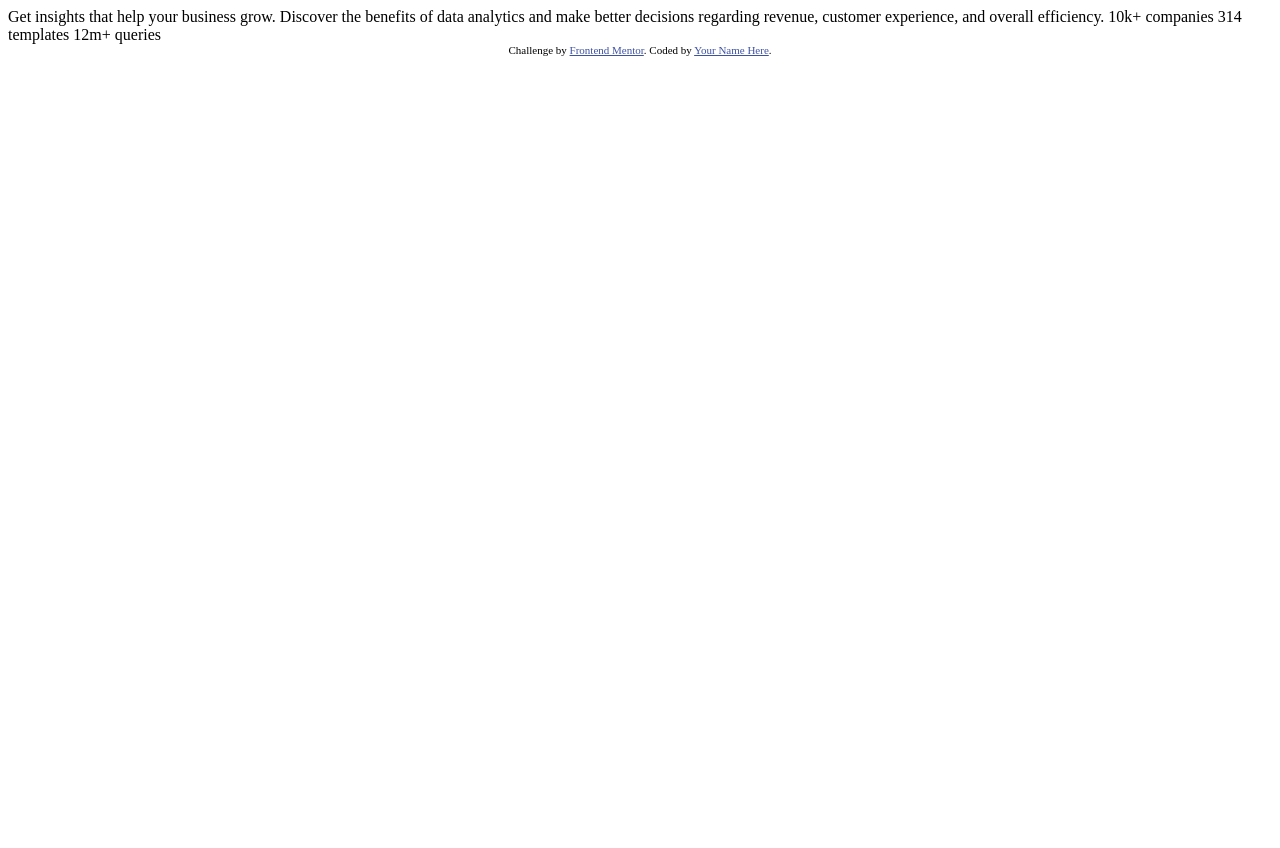
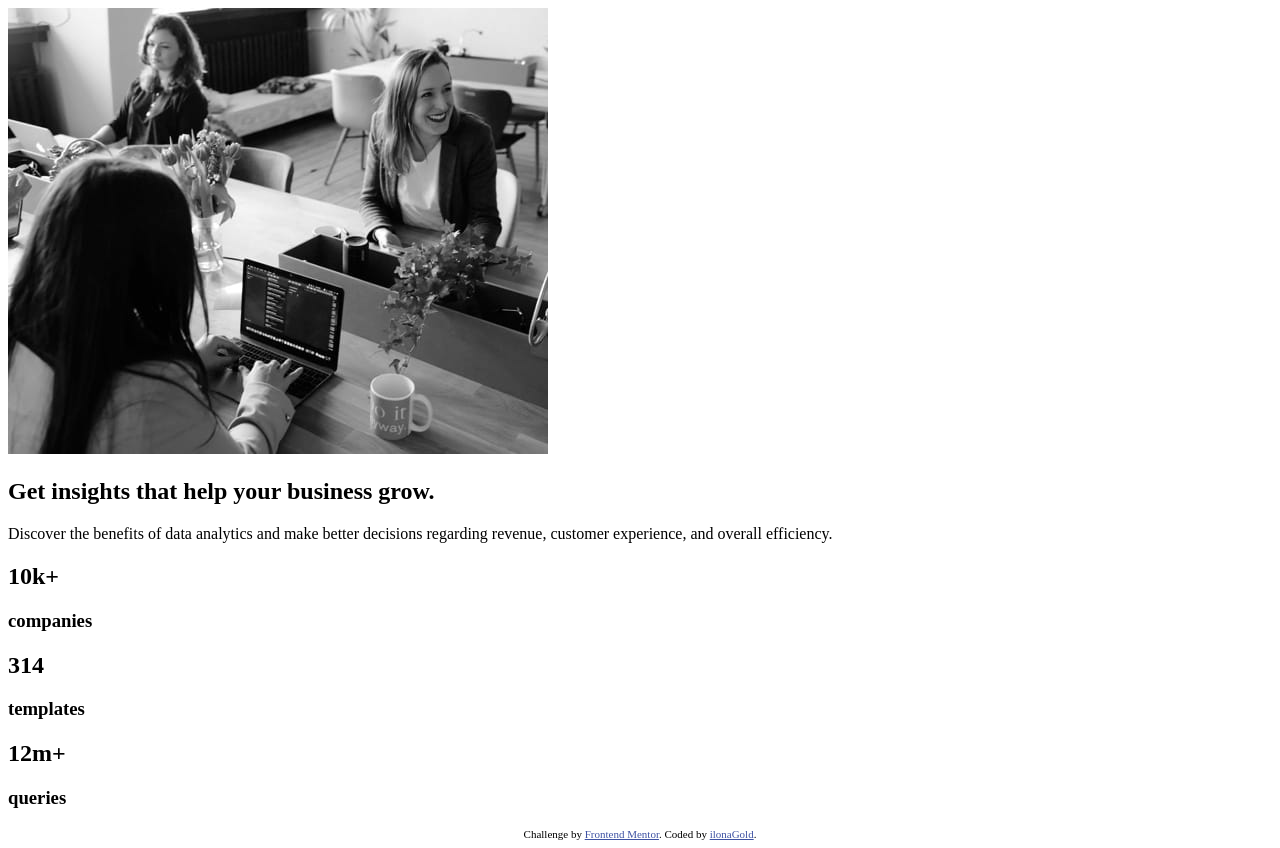
Before and after one commit to ilonaGold/stats-preview-card-component, a plain HTML site: page index.html in a window 1280 px wide. Before the commit the page ends 800 px from the top, so only its background shows below. Drawn offline with Linux system fonts and the light colour scheme.

Commit message:
Added html structure

```diff
--- a/index.html
+++ b/index.html
@@ -6,7 +6,7 @@
 
   <link rel="icon" type="image/png" sizes="32x32" href="./images/favicon-32x32.png">
 
-  <title>Frontend Mentor | Stats preview card component</title>
+  <title>Frontend Mentor | git remote add origin https://github.com/ilonaGold/stats-preview-card-component.git</title>
 
   <!-- Feel free to remove these styles or customise in your own stylesheet 👍 -->
   <style>
@@ -15,19 +15,38 @@
   </style>
 </head>
 <body>
+  <main>
+    <div class="hero">
+      <img src="images/image-header-desktop.jpg" alt="people in an office"></img>
+    </div>
 
-  Get insights that help your business grow.
+    <div class="card">
+      <section class="overview">
+        <h1>Get insights that help your business grow.</h1>
+        <p>Discover the benefits of data analytics and make better decisions regarding revenue, customer
+    experience, and overall efficiency.</p>
+      </section>
 
-  Discover the benefits of data analytics and make better decisions regarding revenue, customer
-  experience, and overall efficiency.
-
-  10k+ companies
-  314 templates
-  12m+ queries
+      <section class="stats">
+        <div class="stat">
+          <h2>10k+</h2>
+          <h3>companies</h3>
+        </div>
+        <div class="stat">
+          <h2>314</h2>
+          <h3>templates</h3>
+        </div>
+        <div class="stat">
+          <h2>12m+</h2>
+          <h3>queries</h3>
+        </div>
+      </section>
+    </div>
+  </main>
 
   <div class="attribution">
     Challenge by <a href="https://www.frontendmentor.io?ref=challenge" target="_blank">Frontend Mentor</a>.
-    Coded by <a href="#">Your Name Here</a>.
+    Coded by <a href="https://replit.com/@ilonaGold">ilonaGold</a>.
   </div>
 </body>
 </html>
```
